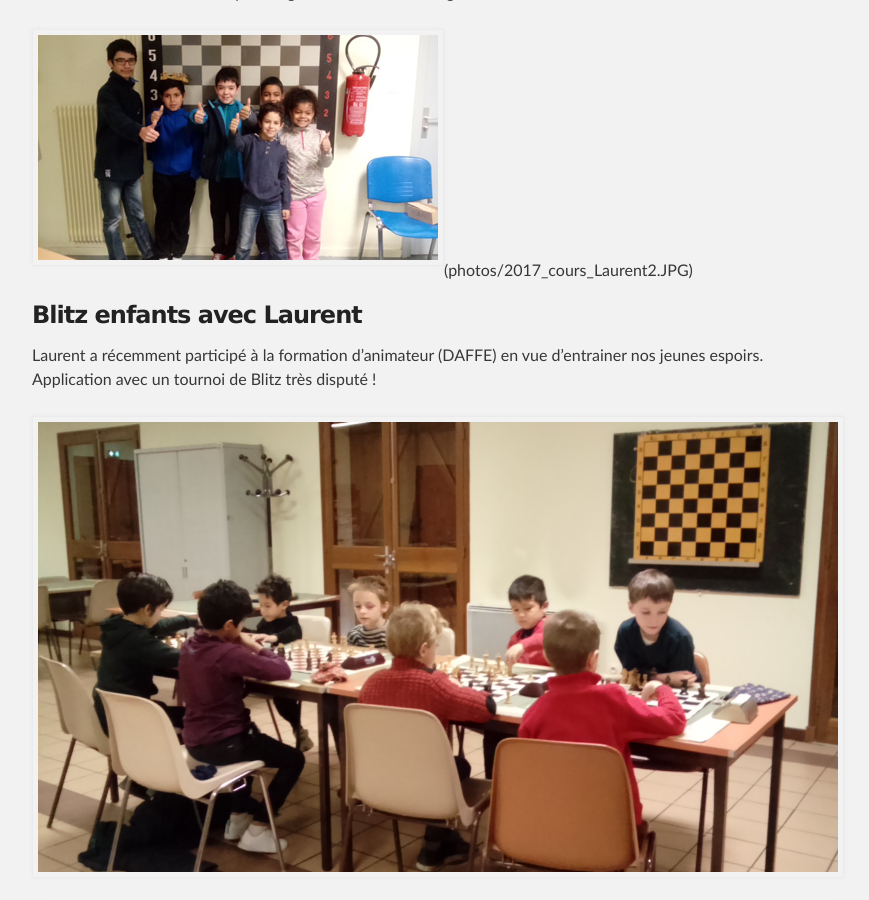
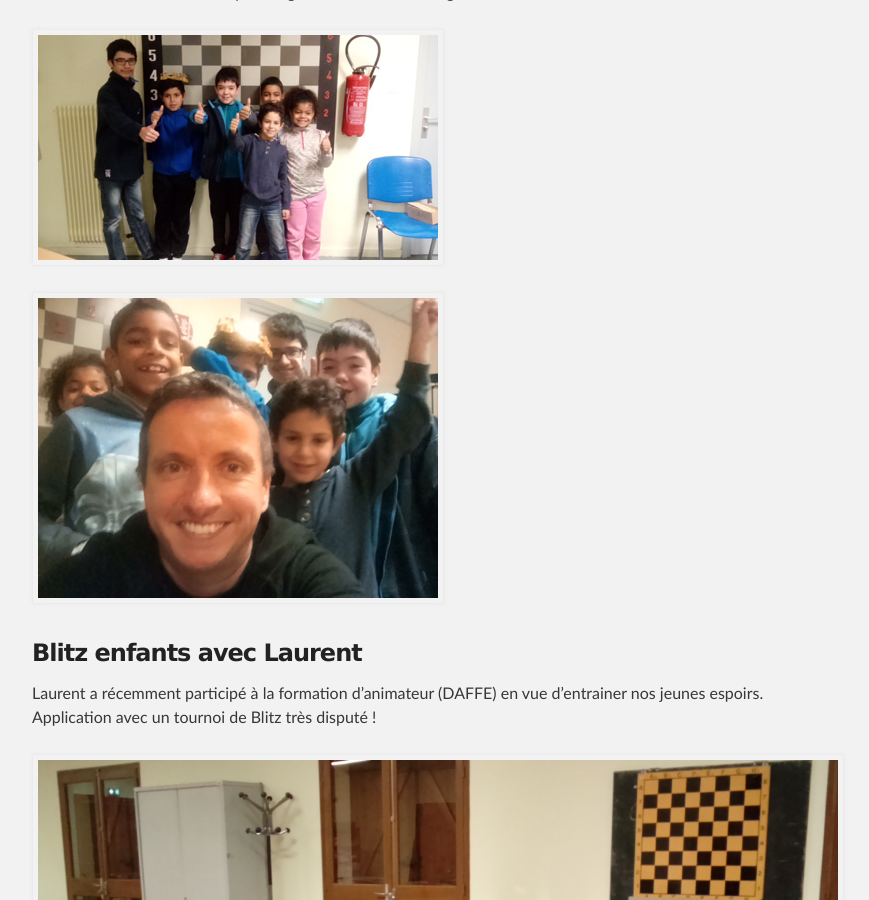
Before and after one commit to echiquier-villeneuve-tolosane/echiquier-villeneuve-tolosane.github.io, a Jekyll site: the page built from index.md, in a window 1280 px wide and 900 px high, scrolled down 979 px. Shown: the whole window, without its empty margins (208-1077 px from the left). Built offline with Jekyll 4.4.1, drawn with Linux system fonts in a browser that asks for light colours; nearby versions of some CDN libraries.

Commit message:
Updated index.md

```diff
--- a/index.md
+++ b/index.md
@@ -16,7 +16,7 @@ La rentrée de janvier a été ponctuée par la 3e soirée du tournoi interne de
 
 Les cours enfants tournent à plein régime, avec un coatching réussi de Laurent !
 
-![](photos/2017_cours_Laurent1.JPG)(photos/2017_cours_Laurent2.JPG)
+![](photos/2017_cours_Laurent1.JPG)![](photos/2017_cours_Laurent2.JPG)
 
 ### Blitz enfants avec Laurent ###
 
```
